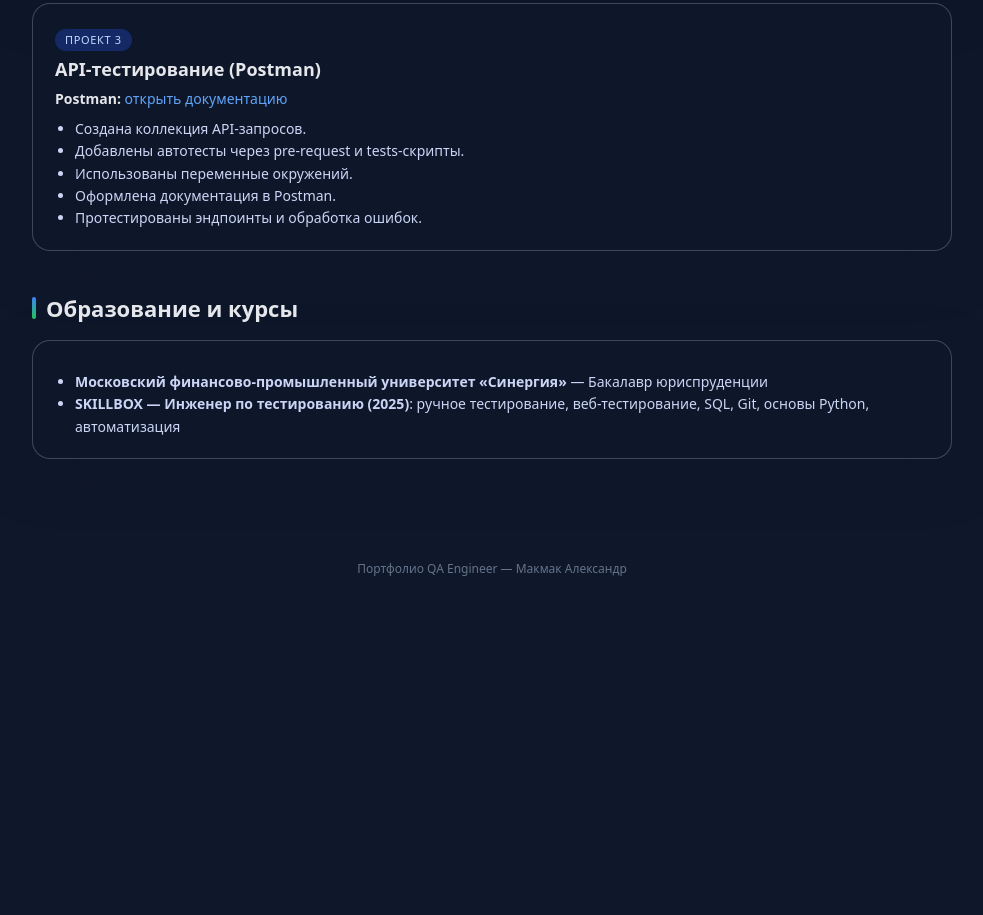
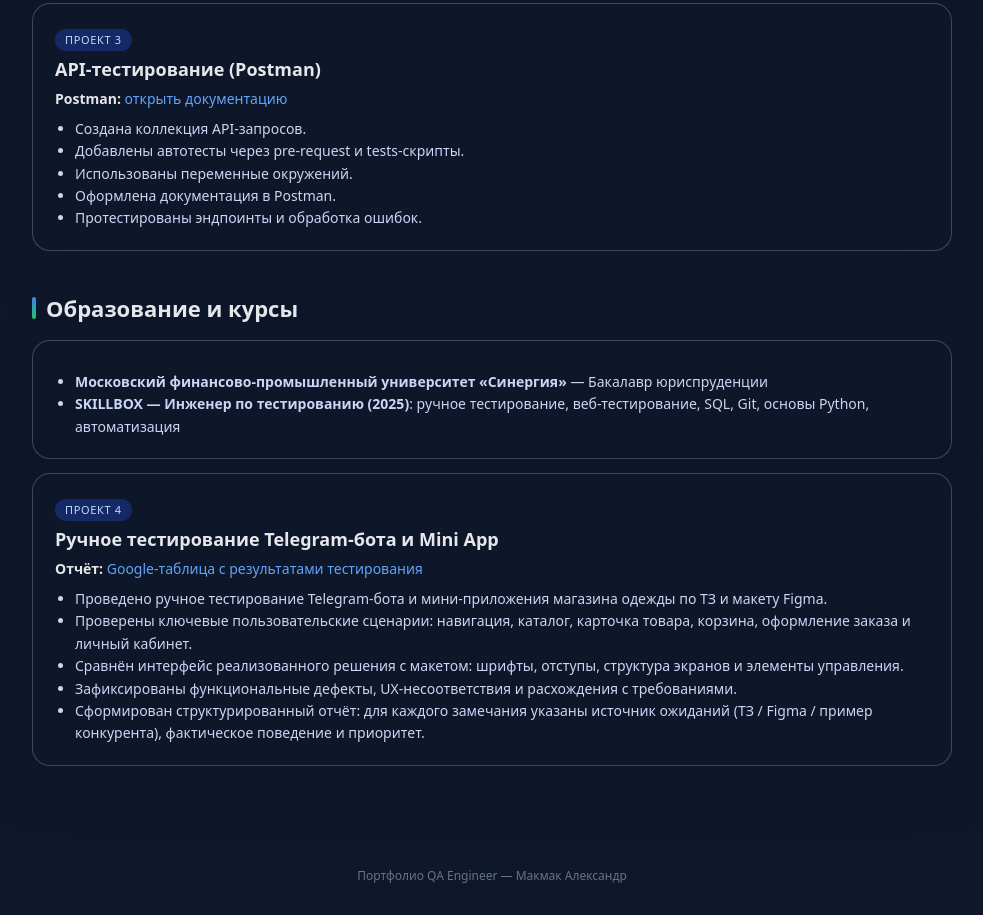
Before and after one commit to Alex21666600/qa-portfolio, a plain HTML site: page index.html in a window 1280 px wide. Shown: the part 1664-2579 px from the top of the page, without its empty margins (148-1131 px from the left). Before the commit the page ends 2272 px from the top, so only its background shows below. Drawn offline with Linux system fonts and the light colour scheme.

Commit message:
Add project section for Telegram bot testing
Added a new project section detailing manual testing of a Telegram bot and Mini App, including a report link and key testing scenarios.

```diff
--- a/index.html
+++ b/index.html
@@ -285,6 +285,24 @@
       </ul>
     </section>
 
+    <section class="card">
+      <div class="pill">Проект 4</div>
+      <div class="project-title">Ручное тестирование Telegram-бота и Mini App</div>
+      <div class="project-links">
+        <strong>Отчёт:</strong>
+        <a href="https://docs.google.com/spreadsheets/d/1kWoKadtcegFqzqoYW936k6duzYFB3zegZZdln78Nk-U/edit?usp=sharing" target="_blank">
+          Google-таблица с результатами тестирования
+        </a>
+      </div>
+      <ul>
+        <li>Проведено ручное тестирование Telegram-бота и мини-приложения магазина одежды по ТЗ и макету Figma.</li>
+        <li>Проверены ключевые пользовательские сценарии: навигация, каталог, карточка товара, корзина, оформление заказа и личный кабинет.</li>
+        <li>Сравнён интерфейс реализованного решения с макетом: шрифты, отступы, структура экранов и элементы управления.</li>
+        <li>Зафиксированы функциональные дефекты, UX-несоответствия и расхождения с требованиями.</li>
+        <li>Сформирован структурированный отчёт: для каждого замечания указаны источник ожиданий (ТЗ / Figma / пример конкурента), фактическое поведение и приоритет.</li>
+      </ul>
+    </section>
+
   </main>
 
   <footer>
```
